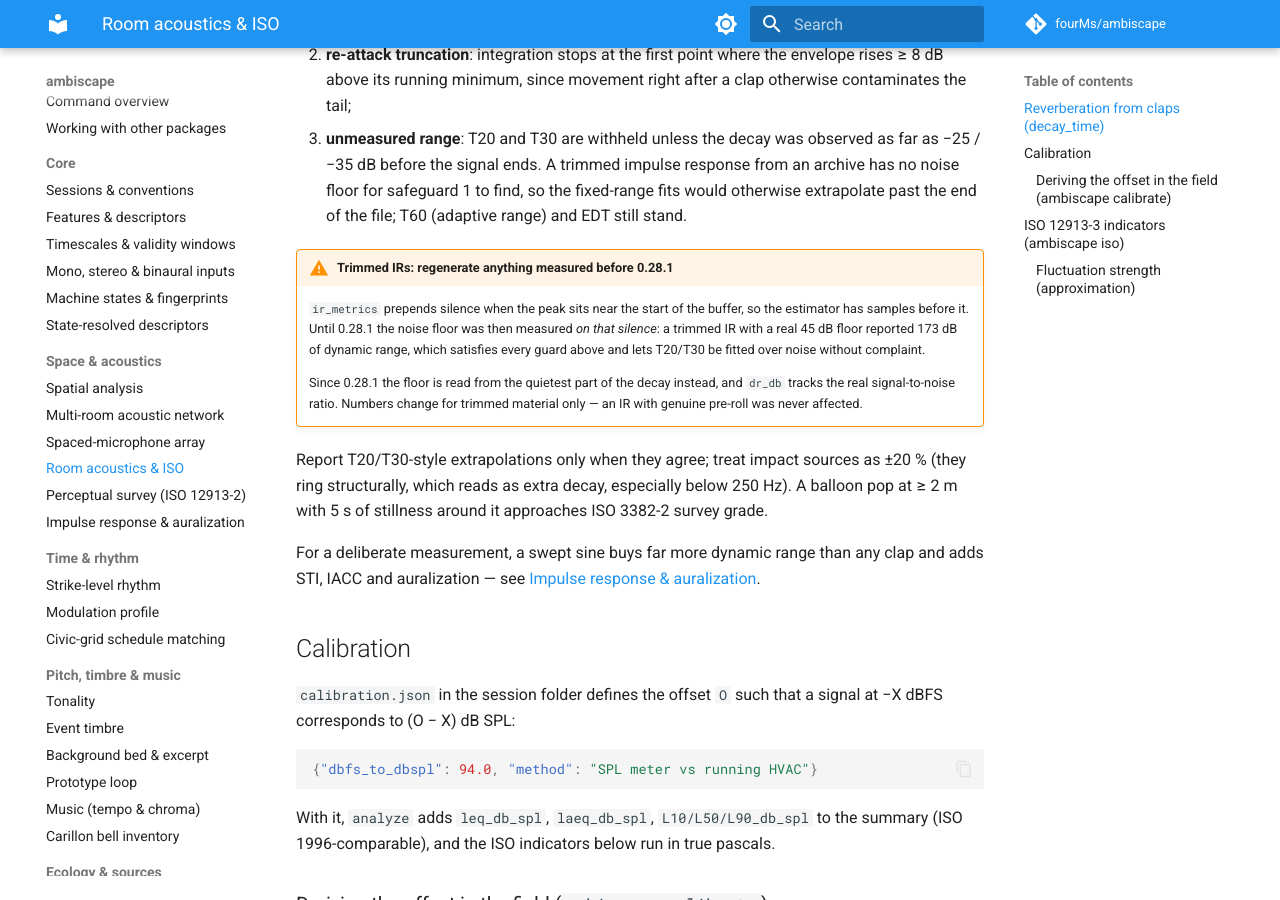
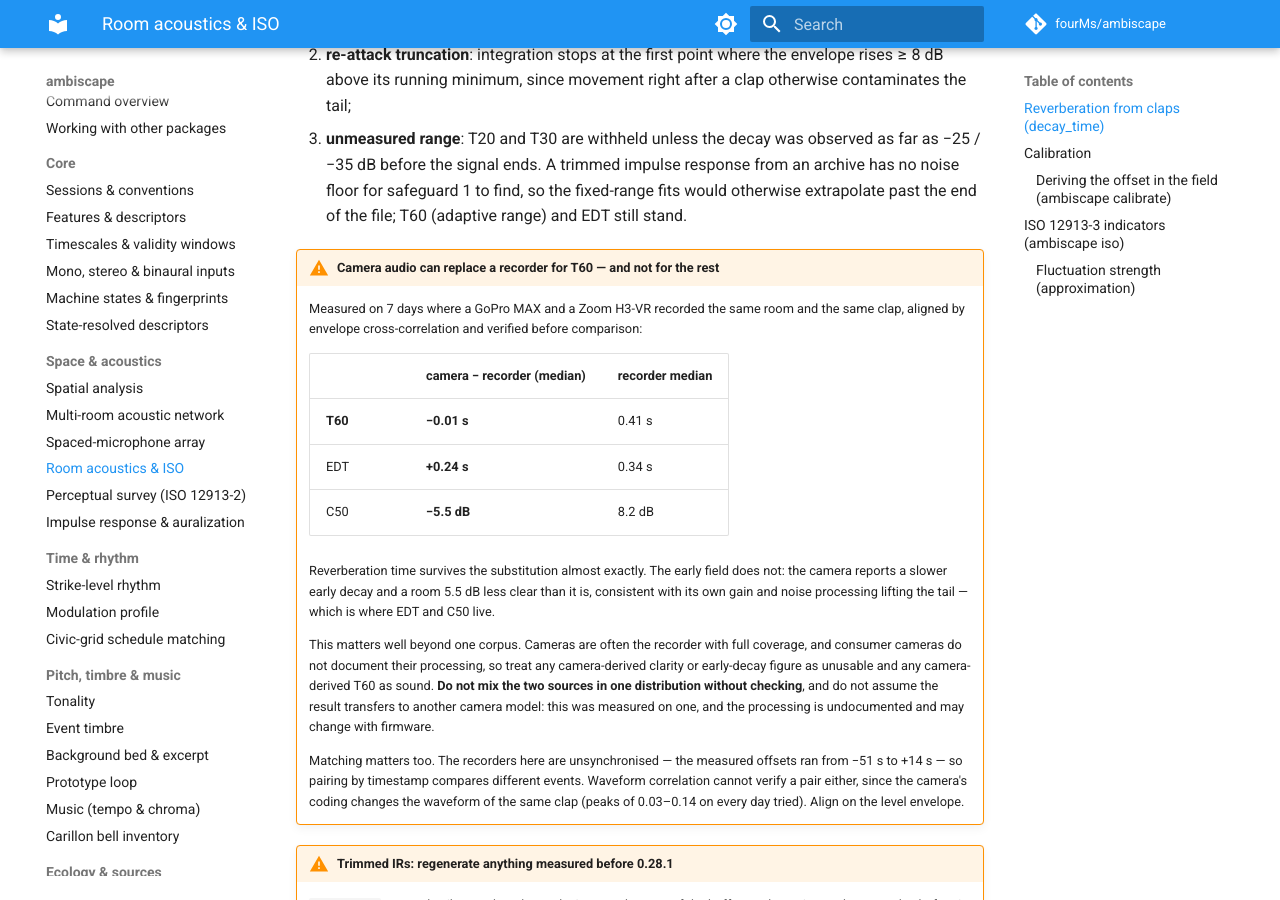
Before and after one commit to fourMs/ambiscape, an MkDocs documentation site: the page built from docs/guide/acoustics.md, in a window 1280 px wide and 900 px high, scrolled down 341 px. Built offline with MkDocs 1.6.1 and Material for MkDocs 9.7.7, drawn with Linux system fonts in a browser that asks for light colours; comment, search, counter and statistics services are not loaded.

Commit message:
Docs: when camera audio can stand in for a recorder, and when it cannot

```diff
--- a/docs/guide/acoustics.md
+++ b/docs/guide/acoustics.md
@@ -18,6 +18,37 @@ each guarding against a failure mode common in field recordings:
    impulse response from an archive has no noise floor for safeguard 1 to
    find, so the fixed-range fits would otherwise extrapolate past the end
    of the file; T60 (adaptive range) and EDT still stand.
+
+!!! warning "Camera audio can replace a recorder for T60 — and not for the rest"
+
+    Measured on 7 days where a GoPro MAX and a Zoom H3-VR recorded the same
+    room and the same clap, aligned by envelope cross-correlation and
+    verified before comparison:
+
+    | | camera − recorder (median) | recorder median |
+    |---|---|---|
+    | **T60** | **−0.01 s** | 0.41 s |
+    | EDT | **+0.24 s** | 0.34 s |
+    | C50 | **−5.5 dB** | 8.2 dB |
+
+    Reverberation time survives the substitution almost exactly. The early
+    field does not: the camera reports a slower early decay and a room 5.5 dB
+    less clear than it is, consistent with its own gain and noise processing
+    lifting the tail — which is where EDT and C50 live.
+
+    This matters well beyond one corpus. Cameras are often the recorder with
+    full coverage, and consumer cameras do not document their processing, so
+    treat any camera-derived clarity or early-decay figure as unusable and
+    any camera-derived T60 as sound. **Do not mix the two sources in one
+    distribution without checking**, and do not assume the result transfers
+    to another camera model: this was measured on one, and the processing is
+    undocumented and may change with firmware.
+
+    Matching matters too. The recorders here are unsynchronised — the
+    measured offsets ran from −51 s to +14 s — so pairing by timestamp
+    compares different events. Waveform correlation cannot verify a pair
+    either, since the camera's coding changes the waveform of the same clap
+    (peaks of 0.03–0.14 on every day tried). Align on the level envelope.
 
 !!! warning "Trimmed IRs: regenerate anything measured before 0.28.1"
 
```
Also changed, not shown: docs/guide/impulse.md (+3 -1 lines).
